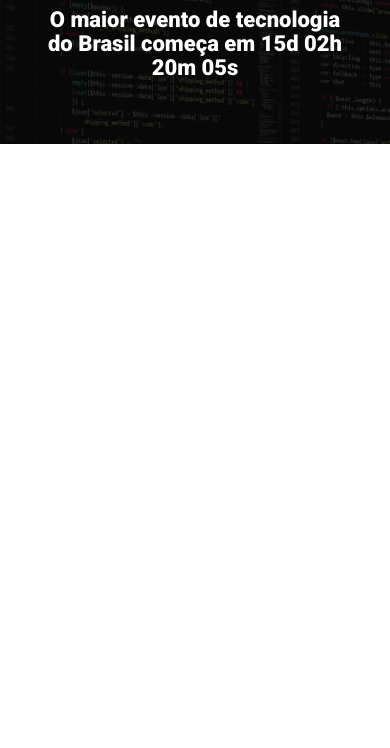
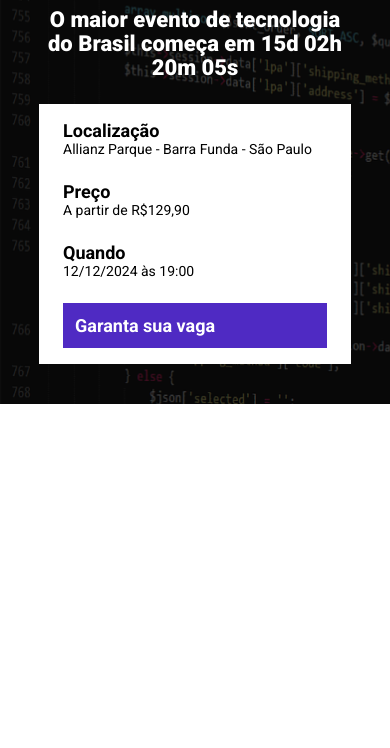
Before and after one commit to GuilhermeAlves148/ebac_tech_talks, a website built with Parcel: page src/index.html in a window 390 px wide. Shown: the part 96-844 px from the top of the page. Built offline with nearby package versions, Linux system fonts and the light colour scheme.

Commit message:
finalizando o header

```diff
--- a/src/index.html
+++ b/src/index.html
@@ -16,6 +16,25 @@
             <p class="hero__text">
                 O maior evento de tecnologia do Brasil começa em 15d 02h 20m 05s
             </p>
+            <div class="infos-bar">
+                <ul class="infos-bar__infos">
+                    <li class="infos-bar__infos__item">
+                        <b>Localização</b>
+                        Allianz Parque - Barra Funda - São Paulo
+                    </li>
+                    <li class="infos-bar__infos__item">
+                        <b>Preço</b>
+                        A partir de R$129,90
+                    </li>
+                    <li class="infos-bar__infos__item">
+                        <b>Quando</b>
+                        12/12/2024  às 19:00
+                    </li>
+                </ul>
+                <a href="#" class="button button--primary">
+                    Garanta sua vaga
+                </a>
+            </div>
         </div>
     </header>
     <script src="scripts/main.js"></script>
--- /dev/null
+++ b/src/styles/components/_buttons.scss
@@ -0,0 +1,23 @@
+.button {
+    padding: 12px;
+    font-size: 18px;
+    font-weight: bold;
+    text-decoration: none;
+    text-align: center;
+    white-space: nowrap;
+
+    &--primary {
+        color: #fff;
+        background-color: #4F2AC3;
+    }
+
+    @media (max-width: 640px) {
+        display: block;
+        width: 100%;
+    }
+
+    @media (max-width: 1024px) {
+        display: flex;
+        align-items: center;
+    }
+}
--- /dev/null
+++ b/src/styles/components/_infosbar.scss
@@ -0,0 +1,39 @@
+.infos-bar {
+    padding: 16px 24px;
+    background-color: #fff;
+    display: flex;
+    justify-content: space-between;
+    &__infos {
+        display: flex;
+        gap: 40px;
+
+        &__item {
+            font-size: 14px;
+            color: #000;
+
+            b {
+                font-size: 18px;
+                display: block;
+                color: #000;
+            }
+        }
+    }
+
+    @media (max-width: 640px) {
+        display: block;
+
+        &__infos {
+            display: block;
+
+            &__item {
+                margin-bottom: 24px;
+            }
+        }
+    }
+
+    @media (max-width: 1024px) {
+        &__infos {
+            gap: 16px;
+        }
+    }
+}
--- a/src/styles/main.scss
+++ b/src/styles/main.scss
@@ -1,3 +1,5 @@
+@use 'components/infosbar';
+@use 'components/buttons';
 @use 'hero';
 
 * {
@@ -6,6 +8,7 @@
     box-sizing: border-box;
     font-family: roboto, sans-serif;
     color: #fff;
+    list-style-type: none;
 }
 
 .container {
```
